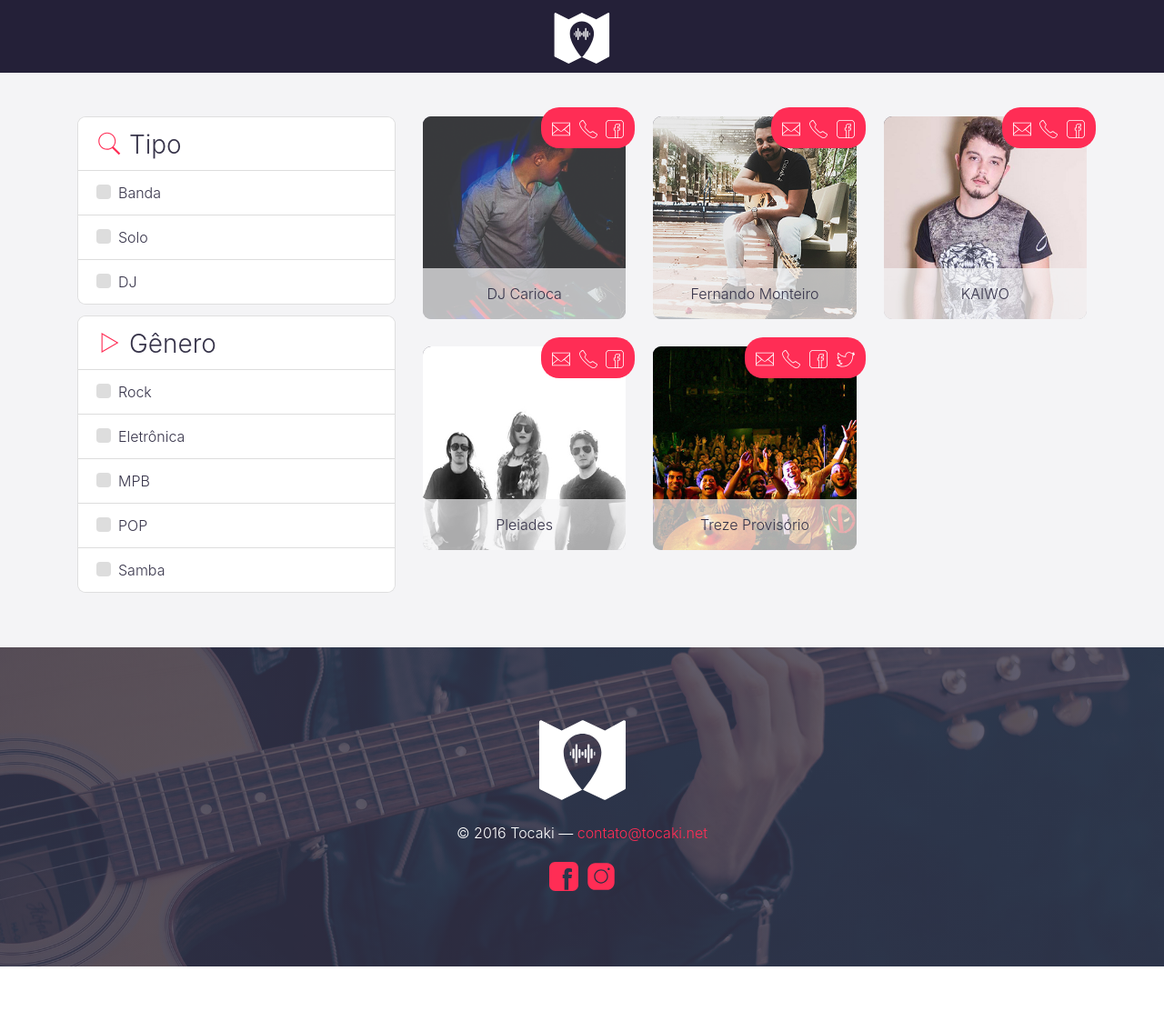
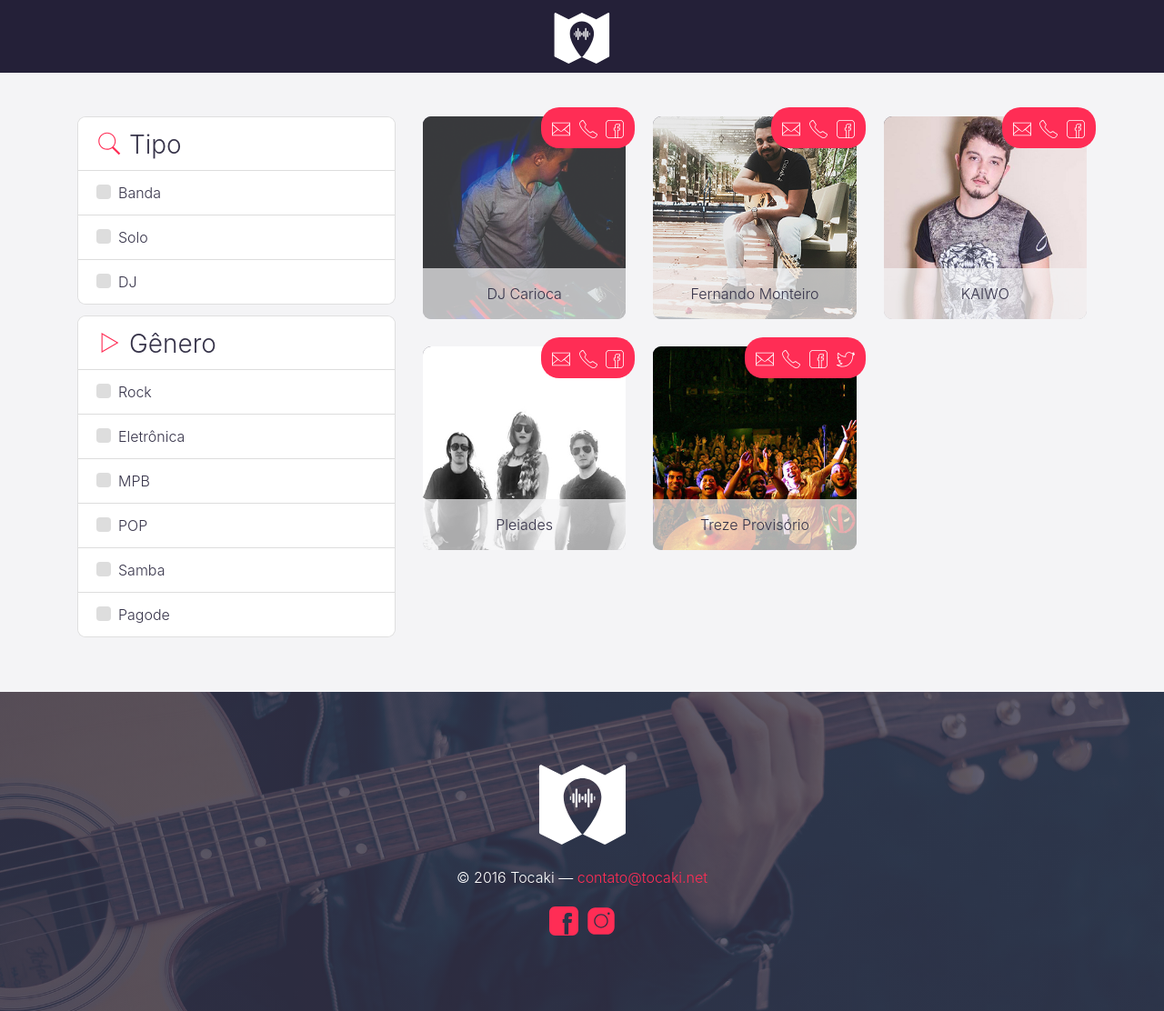
Before and after one commit to tocaki/tocaki.github.io, a Jekyll site: the page built from artistas.html, in a window 1280 px wide. Shown: the whole page at 91% size. Built offline with Jekyll 4.4.1, drawn with Linux system fonts in a browser that asks for light colours; before the commit the page ends 1063 px from its top, so only the background shows below that.

Commit message:
Updated genres.yml

```diff
--- a/_data/genres.yml
+++ b/_data/genres.yml
@@ -3,3 +3,4 @@
 - MPB
 - POP
 - Samba
+- Pagode
```
